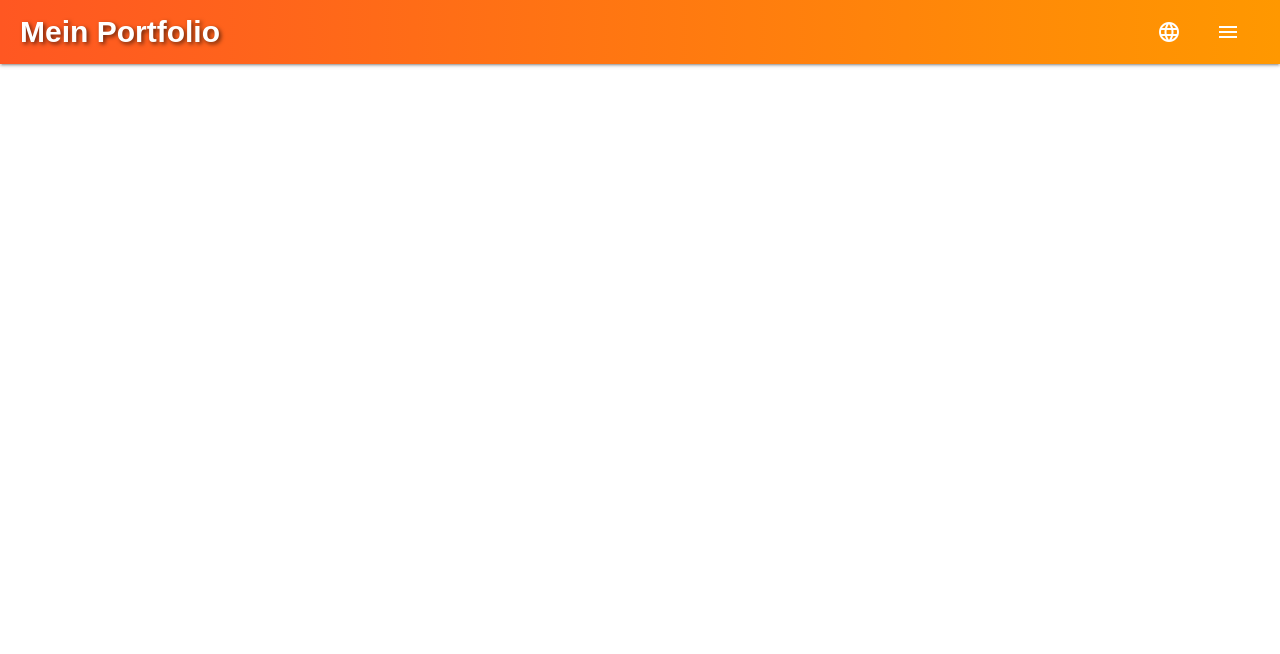
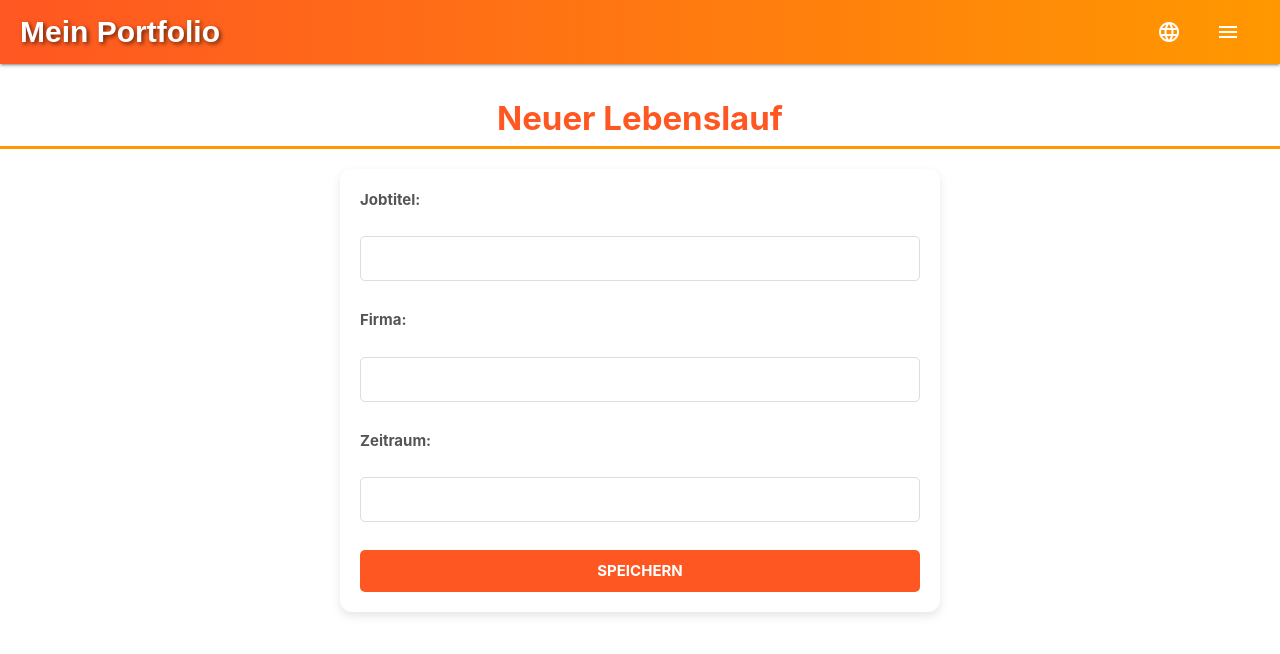
Before and after one commit to CadeCrowley/BBWI23-2a-WI204-Nathaniel-Hafner, an Angular app in the folder Portfolio/portfolio-app/: page /cv/create-update in a window 1280 px wide. Before the commit this address led to /. Shown: the top 654 px of the page. Built offline with nearby package versions, Linux system fonts and the light colour scheme.

Commit message:
Makeitpretty: Angefangen - Funktionsweise noch nicht super.

```diff
--- a/Portfolio/portfolio-app/src/app/app.component.html
+++ b/Portfolio/portfolio-app/src/app/app.component.html
@@ -33,6 +33,7 @@
 <ul id="menu-dropdown" class="dropdown-content">
   <li><a routerLink="/about-me">Profil</a></li>
   <li><a routerLink="/cv">Beruf und Arbeit</a></li>
+  <li><a routerLink="/cv/create-update">Neuer Eintrag</a>
   <li><a routerLink="/books">Meine Bücher</a></li>
   <li><a routerLink="/projects">Meine Projekte</a></li>
   <li><a routerLink="/contact">Kontaktieren</a></li>
--- a/Portfolio/portfolio-app/src/app/app.module.ts
+++ b/Portfolio/portfolio-app/src/app/app.module.ts
@@ -9,6 +9,8 @@ import { BooksComponent } from './components/books/books.component';
 import { ProjectsComponent } from './components/projects/projects.component';
 import { FormsModule, ReactiveFormsModule } from '@angular/forms';
 import { HttpClientModule } from '@angular/common/http';
+import { CreateUpdateComponent } from './components/cv/create-update/create-update.component';
+
 
 @NgModule({
   declarations: [
@@ -17,7 +19,8 @@ import { HttpClientModule } from '@angular/common/http';
     CVComponent,
     ContactComponent,
     BooksComponent,
-    ProjectsComponent
+    ProjectsComponent,
+    CreateUpdateComponent,
   ],
   imports: [
     BrowserModule,
--- /dev/null
+++ b/Portfolio/portfolio-app/src/app/components/cv/create-update/create-update.component.html
@@ -0,0 +1,13 @@
+<h2>Neuer Lebenslauf</h2>
+<form (ngSubmit)="submitForm()">
+  <label for="title">Jobtitel:</label>
+  <input id="title" type="text" [(ngModel)]="cvData.title" name="title" required />
+
+  <label for="company">Firma:</label>
+  <input id="company" type="text" [(ngModel)]="cvData.company" name="company" required />
+
+  <label for="date">Zeitraum:</label>
+  <input id="date" type="text" [(ngModel)]="cvData.date" name="date" required />
+
+  <button type="submit">Speichern</button>
+</form>
--- /dev/null
+++ b/Portfolio/portfolio-app/src/app/components/cv/create-update/create-update.component.scss
@@ -0,0 +1,103 @@
+/* Allgemeine Einstellungen */
+body {
+    font-family: 'Roboto', Arial, sans-serif;
+    margin: 0;
+    padding: 0;
+    line-height: 1.6;
+    background-color: #f9f9f9; /* Heller Hintergrund */
+    color: #333; /* Dunkelgrauer Text */
+  }
+
+  /* Hauptüberschrift */
+  h2 {
+    font-size: 2.2rem;
+    color: #ff5722; /* Orange Akzent */
+    text-align: center;
+    margin-bottom: 20px;
+    font-weight: bold;
+    border-bottom: 3px solid #ff9800; /* Orange Unterstreichung */
+    padding-bottom: 10px;
+  }
+
+  /* Formular Styling */
+  form {
+    max-width: 600px;
+    margin: 0 auto;
+    padding: 20px;
+    background: #ffffff; /* Weißer Hintergrund */
+    border-radius: 12px; /* Abgerundete Ecken */
+    box-shadow: 0 4px 10px rgba(0, 0, 0, 0.1); /* Sanfter Schatten */
+    display: flex;
+    flex-direction: column;
+    gap: 20px; /* Abstand zwischen Formularfeldern */
+
+    /* Label Styling */
+    label {
+      font-size: 1rem;
+      font-weight: bold;
+      color: #555; /* Gedämpftes Grau */
+      display: block;
+      margin-bottom: 5px; /* Abstand zwischen Label und Eingabefeld */
+    }
+
+    /* Eingabefelder */
+    input {
+      padding: 10px 15px; /* Mehr horizontaler Padding für Abstand */
+      border: 1px solid #ddd; /* Leichte Umrandung */
+      border-radius: 5px; /* Abgerundete Ecken */
+      font-size: 1rem;
+      color: #333;
+      width: 100%; /* Füllt die verfügbare Breite */
+      box-sizing: border-box; /* Berücksichtigt Padding in der Breite */
+      transition: border-color 0.3s ease, box-shadow 0.3s ease;
+
+      &:focus {
+        border-color: #ff5722; /* Orange Umrandung beim Fokus */
+        box-shadow: 0 0 5px rgba(255, 87, 34, 0.5); /* Leichter Orange-Schimmer */
+        outline: none;
+      }
+    }
+
+    /* Button Styling */
+    button {
+      padding: 12px;
+      background-color: #ff5722; /* Orange Hintergrund */
+      color: #ffffff;
+      font-size: 1rem;
+      font-weight: bold;
+      border: none;
+      border-radius: 5px;
+      cursor: pointer;
+      text-transform: uppercase;
+      transition: background-color 0.3s ease, transform 0.2s ease;
+
+      &:hover {
+        background-color: #ff9800; /* Hellorange beim Hover */
+        transform: scale(1.05); /* Leichtes Vergrößern */
+      }
+
+      &:active {
+        background-color: #e64a19; /* Dunkleres Orange beim Klicken */
+      }
+    }
+  }
+
+  /* Responsive Design */
+  @media (max-width: 768px) {
+    form {
+      padding: 15px;
+      gap: 15px;
+    }
+
+    h2 {
+      font-size: 1.8rem;
+    }
+
+    input {
+      font-size: 0.9rem;
+    }
+
+    button {
+      font-size: 0.9rem;
+    }
+  }
--- /dev/null
+++ b/Portfolio/portfolio-app/src/app/components/cv/create-update/create-update.component.ts
@@ -0,0 +1,24 @@
+import { Component } from '@angular/core';
+import { Router } from '@angular/router';
+
+@Component({
+  selector: 'app-create-update',
+  templateUrl: './create-update.component.html',
+  styleUrls: ['./create-update.component.scss']
+})
+export class CreateUpdateComponent {
+  cvData = {
+    title: '',
+    company: '',
+    date: ''
+  };
+
+  constructor(private router: Router) {}
+
+  submitForm(): void {
+    console.log('CV-Daten gespeichert:', this.cvData);
+
+    // Zurück zur CV-Liste navigieren
+    this.router.navigate(['/cv']);
+  }
+}
--- a/Portfolio/portfolio-app/src/app/components/cv/cv.component.scss
+++ b/Portfolio/portfolio-app/src/app/components/cv/cv.component.scss
@@ -60,7 +60,8 @@ body {
 
     .company {
       font-style: italic;
-      color: #666; /* Gedämpftes Grau */
+      color: #666; /* Gedämpftes Grau */;
+
     }
 
     .date {
```
Also changed, not shown: Portfolio/portfolio-app/src/app/app-routing.module.ts (+6 -1 lines), 1 other file (tests, documents, lock files or other folders).
